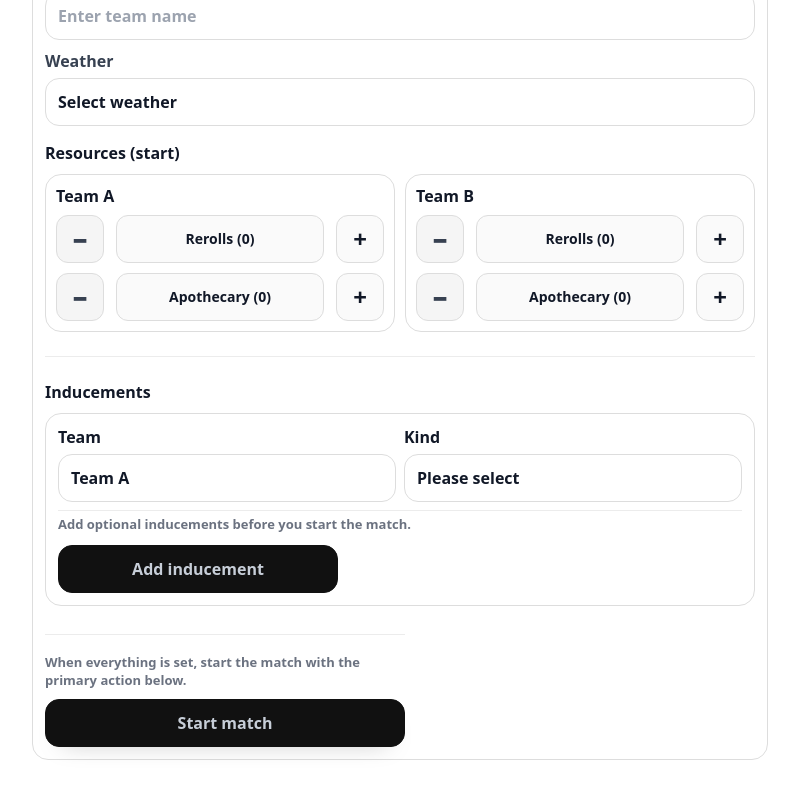
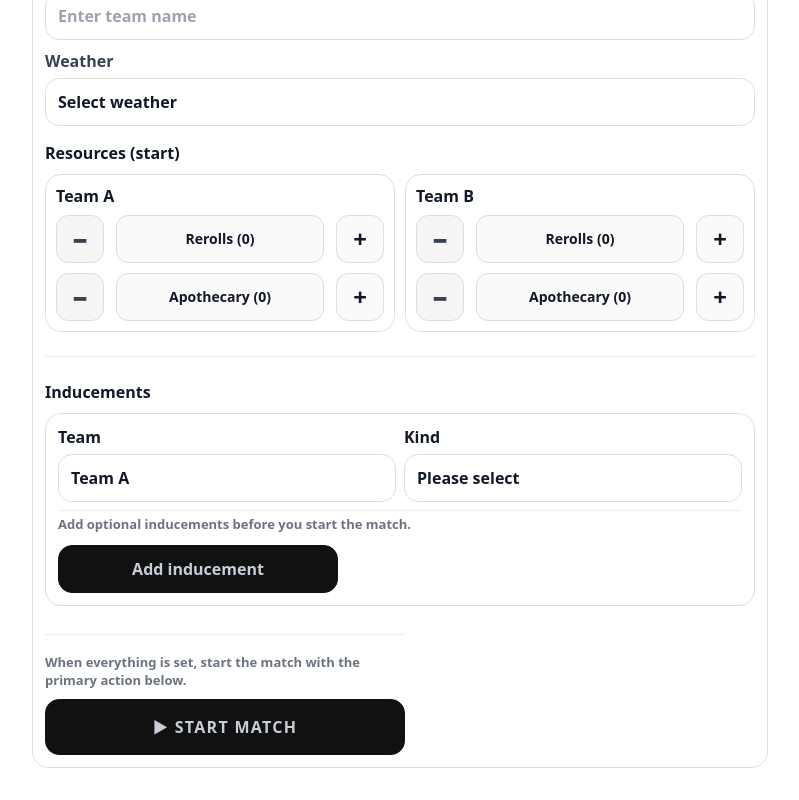
Before and after one commit to snoader/bb-match-notes, a React (Vite) app: page / in a window 1280 px wide. Shown: the part 261-1061 px from the top of the page, without its empty margins (240-1039 px from the left). Built offline with nearby package versions, Linux system fonts and the light colour scheme.

Commit message:
Highlight start match primary CTA

```diff
--- a/package.json
+++ b/package.json
@@ -1,7 +1,7 @@
 {
   "name": "bb",
   "private": true,
-  "version": "0.7.0",
+  "version": "0.8.0",
   "type": "module",
   "scripts": {
     "build": "tsc -b && vite build",
--- a/src/index.css
+++ b/src/index.css
@@ -252,6 +252,21 @@ input::placeholder, textarea::placeholder {
   border-color: var(--btn-primary-border, var(--btn-border));
   color: var(--color-primary-contrast, var(--btn-text));
   box-shadow: 0 12px 24px -18px var(--color-panel-shadow);
+}
+
+.start-screen-primary-cta .start-match-button {
+  background: var(--accent-3, var(--accent));
+  border-color: color-mix(in srgb, var(--accent-3, var(--accent)) 72%, var(--border));
+  color: var(--color-primary-contrast, var(--btn-text));
+  box-shadow: 0 16px 28px -18px color-mix(in srgb, var(--accent-3, var(--accent)) 55%, var(--color-panel-shadow));
+  font-weight: 900;
+  text-transform: uppercase;
+}
+
+.start-screen-primary-cta .start-match-button:disabled {
+  background: color-mix(in srgb, var(--accent-3, var(--accent)) 38%, var(--surface-2));
+  border-color: color-mix(in srgb, var(--accent-3, var(--accent)) 30%, var(--border));
+  box-shadow: none;
 }
 
 @media (min-width: 640px) {
--- a/src/ui/components/Modal.tsx
+++ b/src/ui/components/Modal.tsx
@@ -62,13 +62,15 @@ export function BigButton(props: {
   secondary?: boolean;
   disabled?: boolean;
   testId?: string;
+  className?: string;
+  style?: React.CSSProperties;
 }) {
   return (
     <button
       onClick={props.onClick}
       disabled={props.disabled}
       data-testid={props.testId}
-      className={props.secondary ? "bb-btn bb-btn-secondary" : "bb-btn bb-btn-primary"}
+      className={`${props.secondary ? "bb-btn bb-btn-secondary" : "bb-btn bb-btn-primary"}${props.className ? ` ${props.className}` : ""}`}
       style={{
         width: "100%",
         padding: "12px",
@@ -80,6 +82,7 @@ export function BigButton(props: {
         minHeight: 44,
         color: props.disabled ? "var(--btn-text-muted)" : "var(--btn-text)",
         opacity: 1,
+        ...props.style,
       }}
     >
       {props.label}
--- a/src/ui/screens/MatchStartScreen.tsx
+++ b/src/ui/screens/MatchStartScreen.tsx
@@ -341,7 +341,16 @@ export function MatchStartScreen() {
             }}
           >
             <div style={{ fontSize: 13, color: "var(--text-muted)", fontWeight: 700 }}>When everything is set, start the match with the primary action below.</div>
-            <BigButton label="Start match" onClick={handleStartMatch} disabled={!isStartFormValid} />
+            <BigButton
+              label="▶ START MATCH"
+              onClick={handleStartMatch}
+              disabled={!isStartFormValid}
+              className="start-match-button"
+              style={{
+                minHeight: 56,
+                letterSpacing: "0.08em",
+              }}
+            />
           </div>
         </div>
       </div>
```
